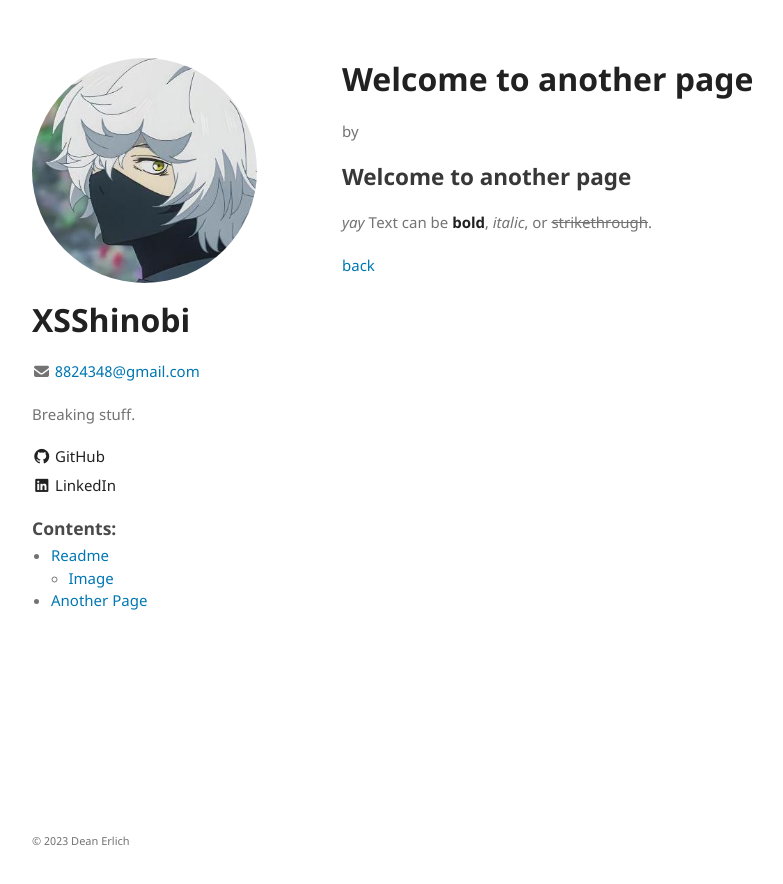
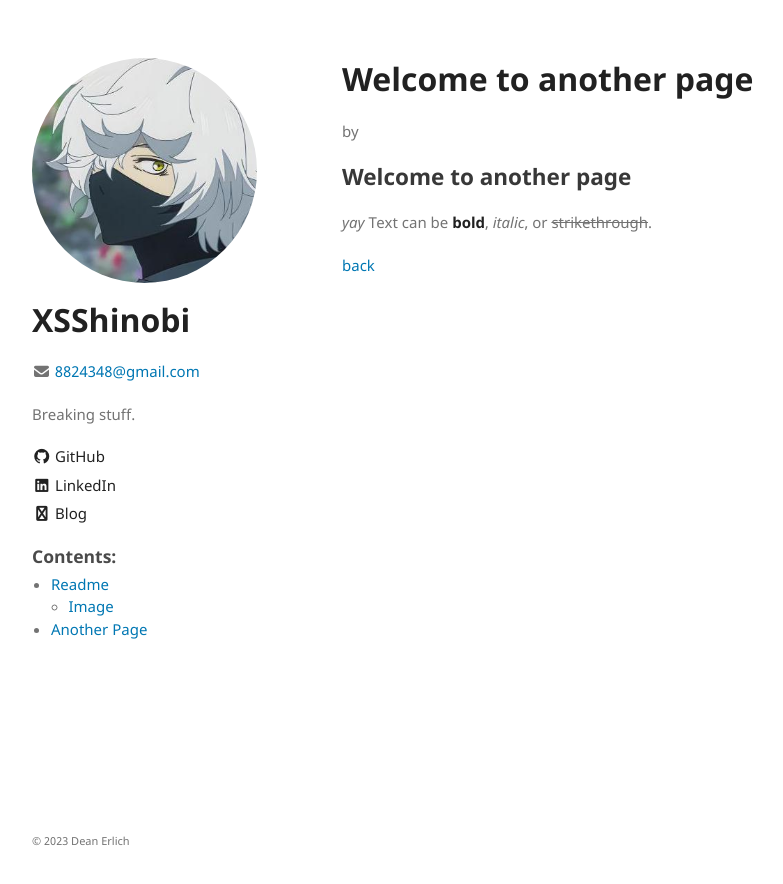
Before and after one commit to ninpwn/ninpwn.github.io, a Jekyll site: the page built from another-page.md, in a window 1280 px wide. Shown: the top 884 px of the page, without its empty margins (178-961 px from the left). Built offline with Jekyll 4.4.1, drawn with Linux system fonts in a browser that asks for light colours; our own code applies the rules of GitHub Pages for plain Markdown files.

Commit message:
Update _config.yml

```diff
--- a/_config.yml
+++ b/_config.yml
@@ -18,6 +18,9 @@ platforms:
   - name: LinkedIn
     icon: <i class="fa-brands fa-linkedin"></i>
     link: https://www.linkedin.com/in/dean-erlich-978008166
+  - name: Blog
+    icon: <i class="fa-brands fa-blog"></i>
+    link: https://github.com/xsshinobi/blog
 
 navigation:
   - name: Readme
```
